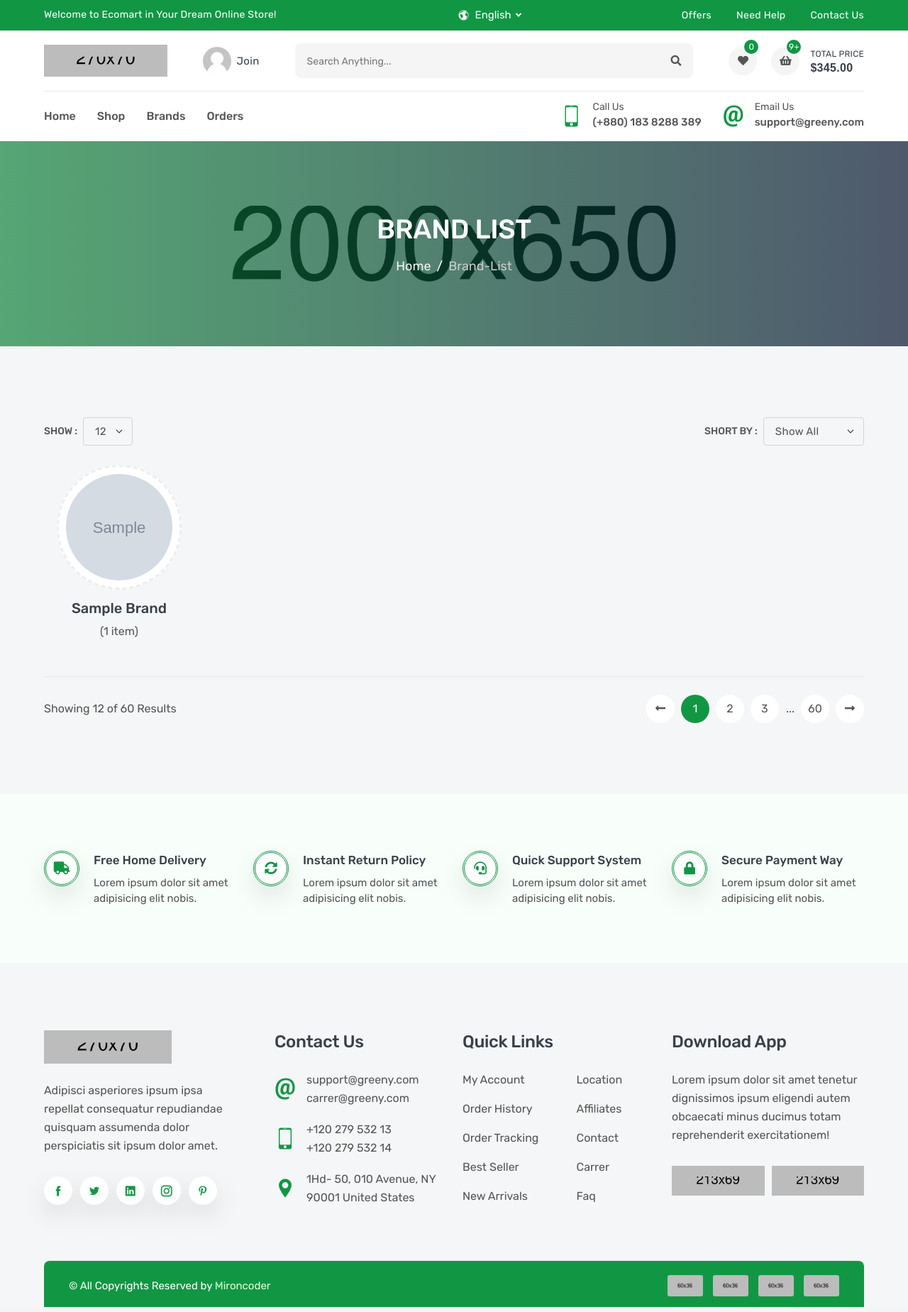
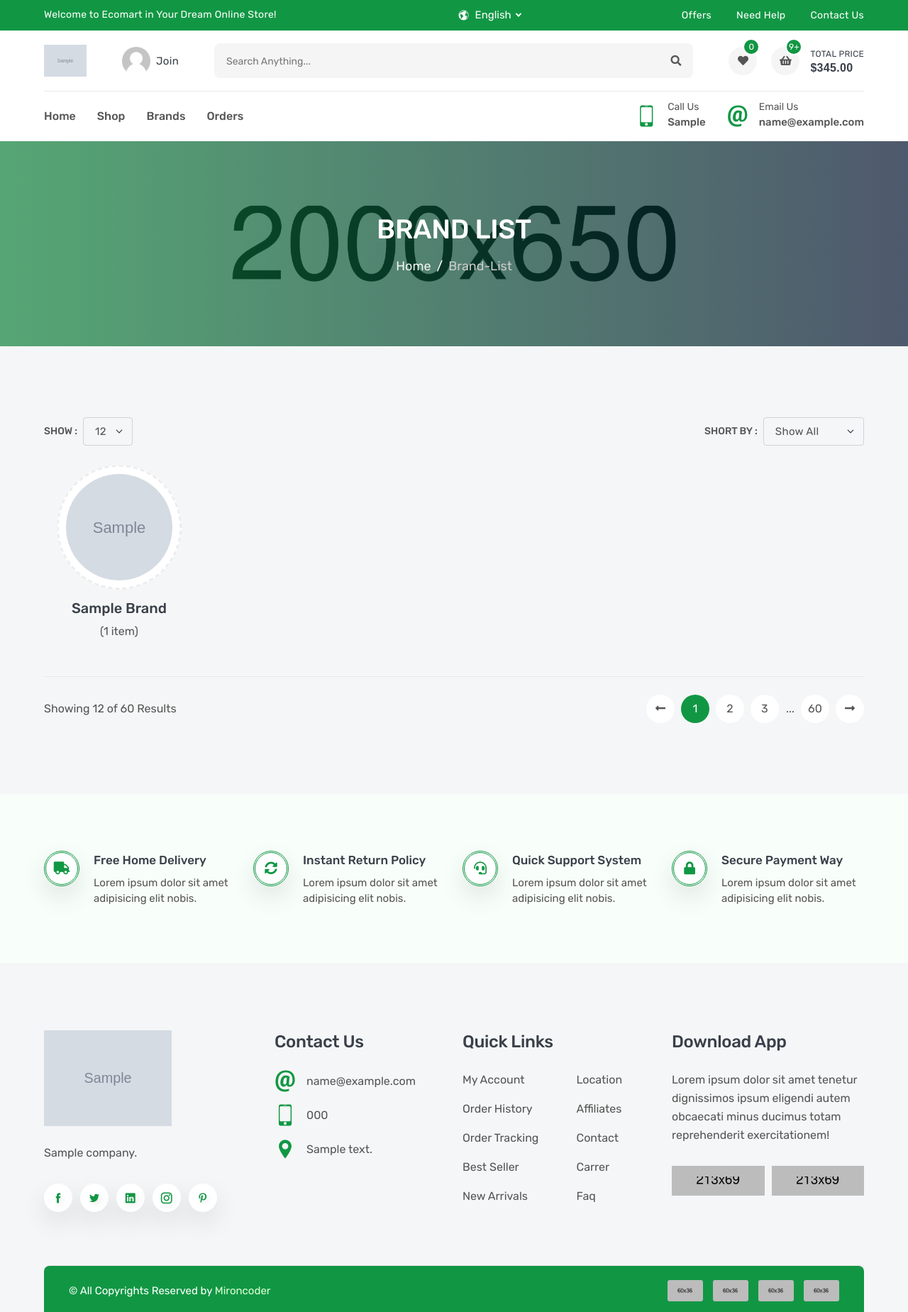
Before and after one commit to eslimrateb/e-commerce, a Django app: page /products/brands/ in a window 1280 px wide. Shown: the whole page at 71% size. Run offline with Django 4.2, Linux system fonts and the light colour scheme; tables that the repository leaves empty hold one stand-in row (values such as "Sample post"); grey boxes marked "Sample" are stand-in pictures; some libraries are stand-ins or nearby versions.

Commit message:
add context processor

```diff
--- a/project/settings.py
+++ b/project/settings.py
@@ -68,6 +68,7 @@ TEMPLATES = [
                 'django.template.context_processors.request',
                 'django.contrib.auth.context_processors.auth',
                 'django.contrib.messages.context_processors.messages',
+                'settings.company_context_processor.get_company_date',
             ],
         },
     },
--- /dev/null
+++ b/settings/company_context_processor.py
@@ -0,0 +1,6 @@
+from .models import Company
+
+
+def get_company_date(request):
+    data = Company.objects.last()
+    return {'company_data':data}
--- a/templates/base.html
+++ b/templates/base.html
@@ -112,7 +112,7 @@
                     </div>
 
                     <a href="index.html" class="header-logo">
-                        <img src="images/logo.png" alt="logo">
+                        <img src="{{company_data.logo.url}}" alt="logo">
                     </a>
                     <a href="login.html" class="header-widget" title="My Account">
                         <img src="images/user.png" alt="user">
@@ -159,7 +159,7 @@
                                     <a class="navbar-link " href="/products">shop</a>
                                 </li>
                                 <li class="navbar-item ">
-                                    <a class="navbar-link" href="/products/brands">Brands</a>
+                                    <a class="navbar-link" href="/products/brands/">Brands</a>
                                 </li>
                                 <li class="navbar-item ">
                                     <a class="navbar-link" href="/orders">Orders</a>
@@ -170,14 +170,14 @@
                                     <i class="icofont-ui-touch-phone"></i>
                                     <p>
                                         <small>call us</small>
-                                        <span>(+880) 183 8288 389</span>
+                                        <span>{{company_data.call_us}}</span>
                                     </p>
                                 </div>
                                 <div class="navbar-info">
                                     <i class="icofont-ui-email"></i>
                                     <p>
                                         <small>email us</small>
-                                        <span>support@greeny.com</span>
+                                        <span>{{company_data.email_us}}</span>
                                     </p>
                                 </div>
                             </div>
@@ -821,11 +821,11 @@
                     <div class="col-sm-6 col-xl-3">
                         <div class="footer-widget">
                             <a class="footer-logo" href="#">
-                                <img src="images/logo.png" alt="logo">
+                                <img src="{{company_data.logo.url}}" alt="logo">
                             </a>
-                            <p class="footer-desc">Adipisci asperiores ipsum ipsa repellat consequatur repudiandae quisquam assumenda dolor perspiciatis sit ipsum dolor amet.</p>
+                            <p class="footer-desc">{{company_data.subtitle}}.</p>
                             <ul class="footer-social">
-                                <li><a class="icofont-facebook" href="#"></a></li>
+                                <li><a class="icofont-facebook" href="{{company_data.facebook_link}}"></a></li>
                                 <li><a class="icofont-twitter" href="#"></a></li>
                                 <li><a class="icofont-linkedin" href="#"></a></li>
                                 <li><a class="icofont-instagram" href="#"></a></li>
@@ -840,20 +840,18 @@
                                 <li>
                                     <i class="icofont-ui-email"></i>
                                     <p>
-                                        <span>support@greeny.com</span>
-                                        <span>carrer@greeny.com</span>
+                                        <span>{{company_data.email}}</span>
                                     </p>
                                 </li>
                                 <li>
                                     <i class="icofont-ui-touch-phone"></i>
                                     <p>
-                                        <span>+120 279 532 13</span>
-                                        <span>+120 279 532 14</span>
+                                        <span>{{company_data.phones}}</span>
                                     </p>
                                 </li>
                                 <li>
                                     <i class="icofont-location-pin"></i>
-                                    <p>1Hd- 50, 010 Avenue, NY 90001 United States</p>
+                                    <p>{{company_data.address}}</p>
                                 </li>
                             </ul>
                         </div>
```
Also changed, not shown: 1 other file.
